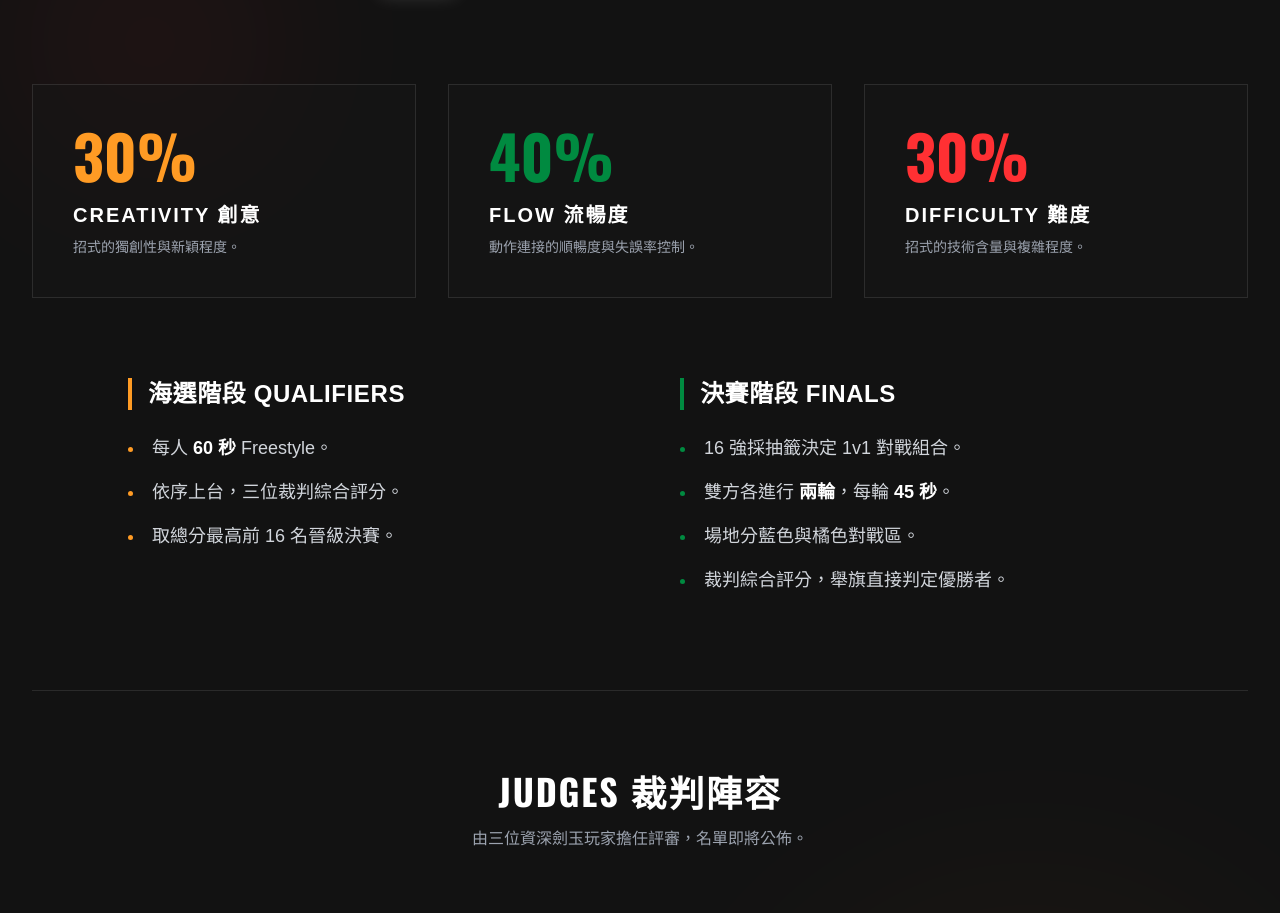
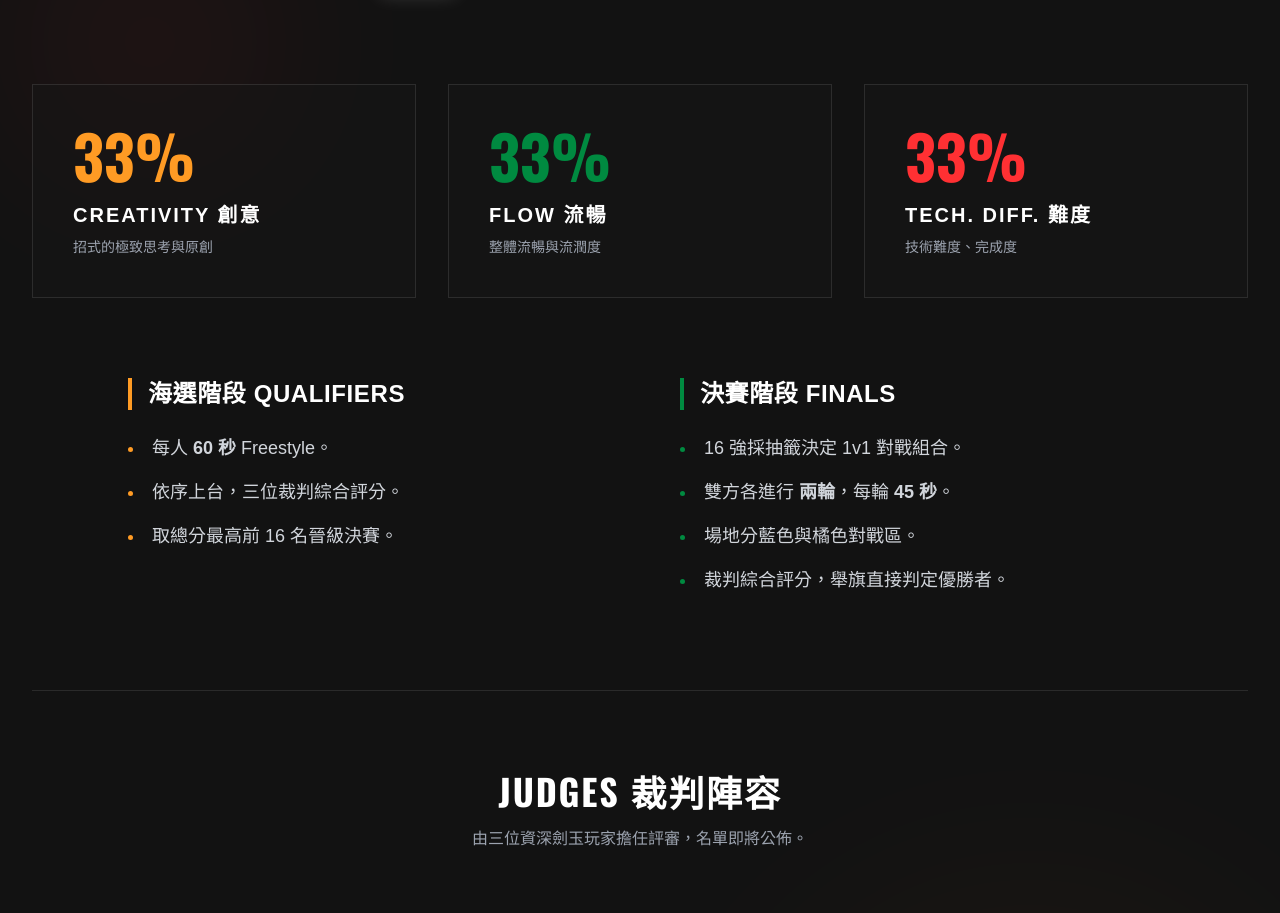
Before and after one commit to LRYuChi/TKO2026, a React (Vite) app: page / in a window 1280 px wide. Shown: the part 5868-6781 px from the top of the page. Built offline with nearby package versions, Linux system fonts and the light colour scheme; a web font is replaced by a local one.

Commit message:
feat: 完成進階組/挑戰組招式列表和 Freestyle 階段說明的完整翻譯

```diff
--- a/components/RulesSection.tsx
+++ b/components/RulesSection.tsx
@@ -118,20 +118,19 @@ const RulesSection: React.FC = () => {
             {/* Rules Format */}
             <div className="grid grid-cols-1 md:grid-cols-2 gap-12 lg:gap-20 text-gray-300 mb-24 max-w-5xl mx-auto">
                 <div>
-                    <h4 className="font-bold text-white text-2xl mb-6 border-l-4 border-tko-yellow pl-4 uppercase tracking-wide">海選階段 Qualifiers</h4>
+                    <h4 className="font-bold text-white text-2xl mb-6 border-l-4 border-tko-yellow pl-4 uppercase tracking-wide">{t.rules.freestyle.qualifiers.title}</h4>
                     <ul className="text-lg space-y-4 list-disc list-inside marker:text-tko-yellow">
-                        <li>每人 <strong className="text-white">60 秒</strong> Freestyle。</li>
-                        <li>依序上台，三位裁判綜合評分。</li>
-                        <li>取總分最高前 16 名晉級決賽。</li>
+                        {t.rules.freestyle.qualifiers.rules.map((rule, index) => (
+                            <li key={index} dangerouslySetInnerHTML={{ __html: rule }} />
+                        ))}
                     </ul>
                 </div>
                 <div>
-                    <h4 className="font-bold text-white text-2xl mb-6 border-l-4 border-tko-green pl-4 uppercase tracking-wide">決賽階段 Finals</h4>
+                    <h4 className="font-bold text-white text-2xl mb-6 border-l-4 border-tko-green pl-4 uppercase tracking-wide">{t.rules.freestyle.finals.title}</h4>
                     <ul className="text-lg space-y-4 list-disc list-inside marker:text-tko-green">
-                        <li>16 強採抽籤決定 1v1 對戰組合。</li>
-                        <li>雙方各進行 <strong className="text-white">兩輪</strong>，每輪 <strong className="text-white">45 秒</strong>。</li>
-                        <li>場地分藍色與橘色對戰區。</li>
-                        <li>裁判綜合評分，舉旗直接判定優勝者。</li>
+                        {t.rules.freestyle.finals.rules.map((rule, index) => (
+                            <li key={index} dangerouslySetInnerHTML={{ __html: rule }} />
+                        ))}
                     </ul>
                 </div>
             </div>
@@ -342,19 +341,9 @@ const AdvancedRules = () => {
                         </div>
                         {/* Modified: Font size adjusted to text-lg, font-medium, leading-relaxed for elegance. Red text normalized. */}
                         <ul className="text-lg text-tko-black space-y-3 list-none font-medium leading-relaxed">
-                            <li>1. 非慣用手重力機快手止劍</li>
-                            <li>2. 歐洲鶯</li>
-                            <li>3. 兩圈跳劍殺快手</li>
-                            <li>4. 圓月殺法放燈 - 收劍</li>
-                            <li>5. 竹馬渡玉 - 一迴旋收</li>
-                            <li>6. 逆一迴旋月面 - 月上月 - 逆一迴旋收</li>
-                            <li>7. 殺手中皿極意 - 收劍</li>
-                            <li>8. 丹麥一周</li>
-                            <li>9. 兩圈離轉地球</li>
-                            <li>10. 拋接二迴旋燈台 - 1.5 Cush in</li>
-                            <li className="text-tko-red">▲ 飛行機 - tap 逆一迴旋 in - 一迴旋 Cush in</li>
-                            <li className="text-tko-red">▲ 蠟燭 - 離轉蠟燭 - 止劍</li>
-                            <li className="text-tko-red">▲ 轉劍 late 轉劍止劍</li>
+                            {t.rules.advancedDesignated.advancedTricks.map((trick, index) => (
+                                <li key={index} className={trick.includes('▲') ? 'text-tko-red' : ''}>{index + 1}. {trick}</li>
+                            ))}
                         </ul>
                  </div>
 
@@ -366,19 +355,9 @@ const AdvancedRules = () => {
                         </div>
                         {/* Modified: Font size adjusted to text-lg, font-medium, leading-relaxed for elegance. Red text normalized. */}
                         <ul className="text-lg text-tko-black space-y-3 list-none font-medium leading-relaxed">
-                             <li>1. 三圈跳劍</li>
-                            <li>2. 逆月面 - 3 tap 一迴旋逆月 - 止劍</li>
-                            <li>3. 拉二迴旋轉劍 兩圈 拋一迴旋飛行機</li>
-                            <li>4. 非慣用手離轉地球</li>
-                            <li>5. 逆 juggle ghost juggle 正 juggle 止劍</li>
-                            <li>6. 中皿極意 - 太陽極意 - 大鶯 - 小鶯 - 收劍</li>
-                            <li>7. 直拉夢幻小竹馬 - 夢幻馬上馬 - 抓劍收</li>
-                            <li>8. 直拉 tap 正一迴旋飛行機 - 0.5 tap 正一迴旋 in</li>
-                            <li>9. 一迴旋重力機 - 一迴旋重力機快手止劍</li>
-                            <li>10. 一迴旋燈台 - 逆燈上燈 insta juggle 燈台 insta 逆一迴旋收</li>
-                            <li className="text-tko-red">▲ 轉劍 juggle 轉劍止劍</li>
-                            <li className="text-tko-red">▲ 離轉 兩圈 juggle 2 tap juggle 止劍</li>
-                            <li className="text-tko-red">▲ 月面 - 月上月 1 2 3 - 收劍</li>
+                             {t.rules.advancedDesignated.challengeTricks.map((trick, index) => (
+                                <li key={index} className={trick.includes('▲') ? 'text-tko-red' : ''}>{index + 1}. {trick}</li>
+                            ))}
                         </ul>
                  </div>
             </div>
--- a/locales/en.ts
+++ b/locales/en.ts
@@ -228,7 +228,37 @@ export const en = {
       advancedGroup: 'Intermediate',
       challengeGroup: 'Expert',
       videoAdvanced: 'Intermediate Open Demo',
-      videoChallenge: 'Expert Open Demo'
+      videoChallenge: 'Expert Open Demo',
+      advancedTricks: [
+        'Switch Stuntplane Fasthands',
+        'Around Bird',
+        '2 Turns Jumping Stick Swap Downspike Fasthand',
+        'Mooncircle Ghost Lighthouse, In',
+        'Stilt, Over The Valley, Flip In',
+        'Inward 1 Turn Lunar, Inward Lunar Flip, Inward Flip In',
+        'Sara Handlestall, Spike',
+        'Around Danmark',
+        'Double Whirlwind',
+        'Swap 2 Turns Lighthouse, 1.5 Cush in',
+        '▲ Airplane, Tap Inward Flip In, Flip Cush In',
+        '▲ Candlestick Flip, Trade Ken Grip Spike',
+        '▲ Gunslinger, Late Gunslinger Spike'
+      ],
+      challengeTricks: [
+        'Triple Jumping Stick',
+        'Inward Lunar, 3 Tap Flip Inward Lunar, Trade Spike',
+        '2 Turns Swing Double Gunslinger Throw 1.5 in',
+        'Switch Whirlwind',
+        'Inward Juggle Ghost Juggle Juggle Spike',
+        'Handle, Ring, Bird, Nightingale, Spike',
+        'Inward Stilt, Inward Stilt Back Flip, Trade Spike',
+        'Tap Flip in, Forward Tap Flip In',
+        '1 Turn Stuntplane, Stunt Flip Fasthand',
+        '1 Turn Lighthouse, Inward Lighthouse Flip Insta Juggle Lighthouse Insta Inward Flip in',
+        '▲ Gunslinger Juggle Gunslinger Spike',
+        '▲ Double Kenflip Juggle 2 Tap Juggle Spike',
+        '▲ Lunar, 123 Lunar Flip, in'
+      ]
     },
     kenGame: {
       title: 'Ken Game Open',
@@ -248,25 +278,25 @@ export const en = {
       title: 'Freestyle BATTLE',
       subtitle: 'Open / PRO Division',
       scoring: {
-        creativity: { percent: '30%', title: 'Creativity', desc: 'Originality and novelty of tricks.' },
-        flow: { percent: '40%', title: 'Flow', desc: 'Smoothness of trick connections and miss rate control.' },
-        difficulty: { percent: '30%', title: 'Difficulty', desc: 'Technical complexity and execution level.' }
+        creativity: { percent: '33%', title: 'Creativity', desc: 'Ultimate thinking and originality' },
+        flow: { percent: '33%', title: 'Flow', desc: 'Overall smoothness and fluidity' },
+        difficulty: { percent: '33%', title: 'Tech. Diff.', desc: 'Technical difficulty & execution' }
       },
       qualifiers: {
-        title: 'Qualifier Round',
+        title: 'Qualifiers',
         rules: [
-          'Each player has 60 seconds for Freestyle.',
-          'Players go on stage one at a time, scored by three judges.',
+          'Each player has <strong>60 seconds</strong> to freestyle.',
+          'Players perform one at a time, three judges score comprehensively.',
           'Top 16 scores advance to the Finals.'
         ]
       },
       finals: {
-        title: 'Final Stage',
+        title: 'Finals',
         rules: [
-          'Top 16 draw numbers to determine 1v1 battle bracket.',
-          'Each player performs two rounds, each lasting 45 seconds.',
-          'Stage divided into Blue Side and Orange Side battle areas.',
-          'Judges give overall evaluation and decide the winner directly.'
+          'The 16 finalists draw numbers for 1v1 battle matchups.',
+          'Each player performs <strong>two rounds</strong>, each lasting <strong>45 seconds</strong>.',
+          'Stage is divided into Blue Side and Orange Side battle areas.',
+          'Judges score comprehensively and directly determine the winner.'
         ]
       },
       judges: {
--- a/locales/zh.ts
+++ b/locales/zh.ts
@@ -228,7 +228,37 @@ export const zh = {
       advancedGroup: '進階組 Advanced',
       challengeGroup: '挑戰組 Challenge',
       videoAdvanced: '進階指定賽示範',
-      videoChallenge: '挑戰組指定賽示範'
+      videoChallenge: '挑戰組指定賽示範',
+      advancedTricks: [
+        '非慣用手重力機快手止劍',
+        '歐洲鶯',
+        '兩圈跳劍殺快手',
+        '圓月殺法放燈 - 收劍',
+        '竹馬渡玉 - 一迴旋收',
+        '逆一迴旋月面 - 月上月 - 逆一迴旋收',
+        '殺手中皿極意 - 收劍',
+        '丹麥一周',
+        '兩圈離轉地球',
+        '拋接二迴旋燈台 - 1.5 Cush in',
+        '▲ 飛行機 - tap 逆一迴旋 in - 一迴旋 Cush in',
+        '▲ 蠟燭 - 離轉蠟燭 - 止劍',
+        '▲ 轉劍 late 轉劍止劍'
+      ],
+      challengeTricks: [
+        '三圈跳劍',
+        '逆月面 - 3 tap 一迴旋逆月 - 止劍',
+        '拉二迴旋轉劍 兩圈 拋一迴旋飛行機',
+        '非慣用手離轉地球',
+        '逆 juggle ghost juggle 正 juggle 止劍',
+        '中皿極意 - 太陽極意 - 大鶯 - 小鶯 - 收劍',
+        '直拉夢幻小竹馬 - 夢幻馬上馬 - 抓劍收',
+        '直拉 tap 正一迴旋飛行機 - 0.5 tap 正一迴旋 in',
+        '一迴旋重力機 - 一迴旋重力機快手止劍',
+        '一迴旋燈台 - 逆燈上燈 insta juggle 燈台 insta 逆一迴旋收',
+        '▲ 轉劍 juggle 轉劍止劍',
+        '▲ 離轉 兩圈 juggle 2 tap juggle 止劍',
+        '▲ 月面 - 月上月 1 2 3 - 收劍'
+      ]
     },
     kenGame: {
       title: 'Ken Game 公開賽',
@@ -248,14 +278,14 @@ export const zh = {
       title: 'Freestyle BATTLE',
       subtitle: '公開組 / PRO組',
       scoring: {
-        creativity: { percent: '30%', title: 'Creativity 創意', desc: '招式的獨創性與新穎程度。' },
-        flow: { percent: '40%', title: 'Flow 流暢度', desc: '動作連接的順暢度與失誤率控制。' },
-        difficulty: { percent: '30%', title: 'Difficulty 難度', desc: '招式的技術含量與複雜程度。' }
+        creativity: { percent: '33%', title: 'Creativity 創意', desc: '招式的極致思考與原創' },
+        flow: { percent: '33%', title: 'Flow 流暢', desc: '整體流暢與流潤度' },
+        difficulty: { percent: '33%', title: 'Tech. Diff. 難度', desc: '技術難度、完成度' }
       },
       qualifiers: {
         title: '海選階段 Qualifiers',
         rules: [
-          '每人 60 秒 Freestyle。',
+          '每人 <strong>60 秒</strong> Freestyle。',
           '依序上台，三位裁判綜合評分。',
           '取總分最高前 16 名晉級決賽。'
         ]
@@ -264,7 +294,7 @@ export const zh = {
         title: '決賽階段 Finals',
         rules: [
           '16 強採抽籤決定 1v1 對戰組合。',
-          '雙方各進行兩輪，每輪 45 秒。',
+          '雙方各進行 <strong>兩輪</strong>，每輪 <strong>45 秒</strong>。',
           '場地分藍色與橘色對戰區。',
           '裁判綜合評分，舉旗直接判定優勝者。'
         ]
```
